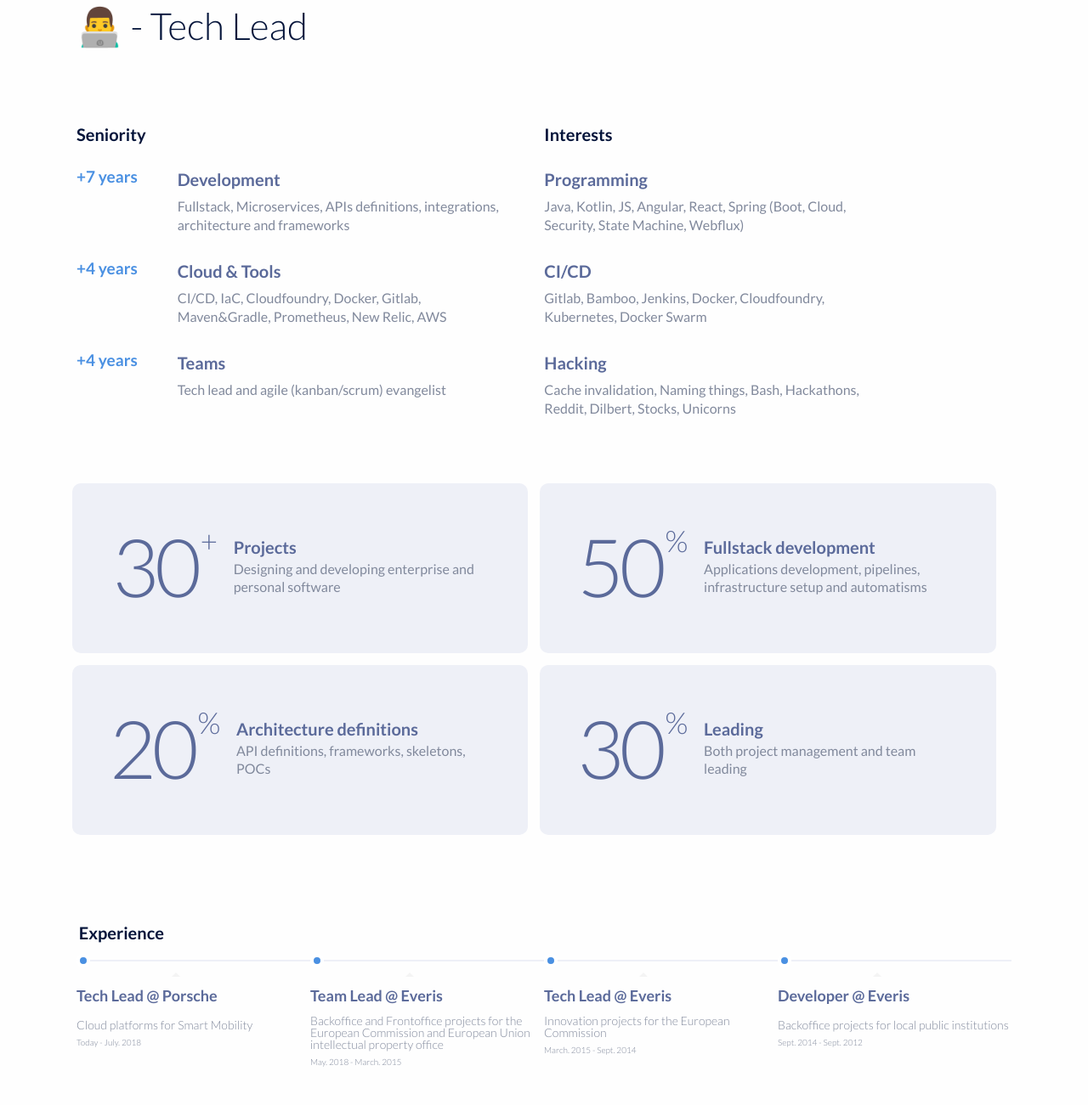
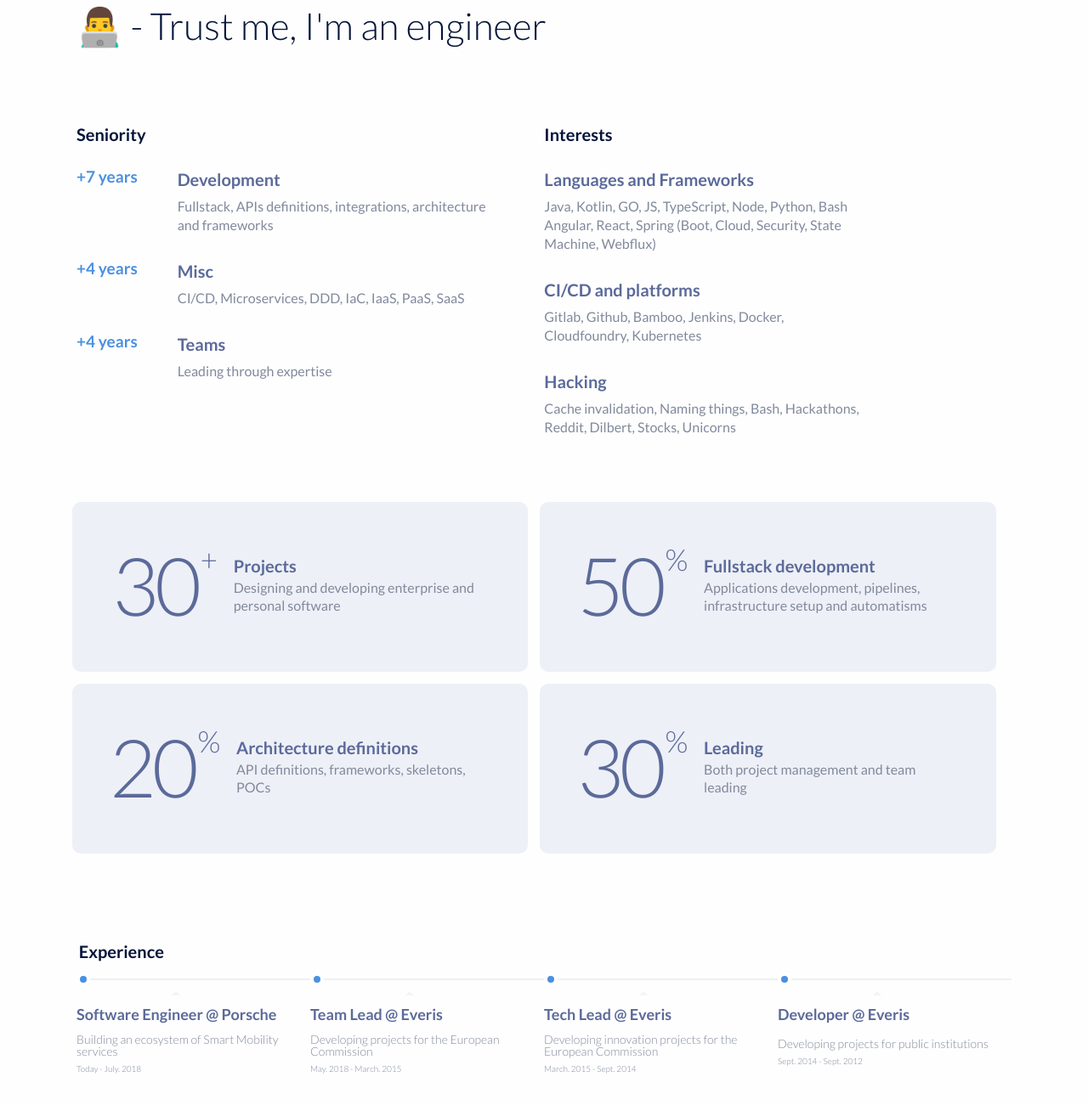
Before and after one commit to agisbert/agisbert.github.io, a plain HTML site: page index.html in a window 1280 px wide. Shown: the part 295-1596 px from the top of the page at 85% size. Drawn offline with Linux system fonts and the light colour scheme.

Commit message:
Changed semantics

```diff
--- a/index.html
+++ b/index.html
@@ -28,7 +28,7 @@
 			<span class="email">alberto.gisbert.88@gmail.com</span>
 			<span class="email">github.com/agisbert</span>
 			<span class="email">linkedin.com/in/gisbeal</span>
-			<h2 class="lead">👨‍💻 - Tech Lead</h2>
+			<h2 class="lead">👨‍💻 - Trust me, I'm an engineer</h2>
 		</div>
 	</div>
 
@@ -41,21 +41,21 @@
 				<span class="exp">+7 years</span>
 				<div>
 					<h3>Development</h3>
-					<span>Fullstack, Microservices, APIs definitions, integrations, architecture and frameworks</span>
+					<span>Fullstack, APIs definitions, integrations, architecture and frameworks</span>
 				</div>
 			</div>
 			<div class="list-card">
 				<span class="exp">+4 years</span>
 				<div>
-					<h3>Cloud & Tools</h3>
-					<span>CI/CD, IaC, Cloudfoundry, Docker, Gitlab, Maven&Gradle, Prometheus, New Relic, AWS</span>
+					<h3>Misc</h3>
+					<span>CI/CD, Microservices, DDD, IaC, IaaS, PaaS, SaaS</span>
 				</div>
 			</div>
 			<div class="list-card">
 				<span class="exp">+4 years</span>
 				<div>
 					<h3>Teams</h3>
-					<span>Tech lead and agile (kanban/scrum) evangelist</span>
+					<span>Leading through expertise</span>
 				</div>
 			</div>
 		</div>
@@ -64,14 +64,14 @@
 
 			<div class="list-card">
 				<div>
-					<h3>Programming</h3>
-					<span>Java, Kotlin, JS, Angular, React, Spring (Boot, Cloud, Security, State Machine, Webflux)</span>
+					<h3>Languages and Frameworks</h3>
+					<span>Java, Kotlin, GO, JS, TypeScript, Node, Python, Bash Angular, React, Spring (Boot, Cloud, Security, State Machine, Webflux)</span>
 				</div>
 			</div>
 			<div class="list-card">
 				<div>
-					<h3>CI/CD</h3>
-					<span>Gitlab, Bamboo, Jenkins, Docker, Cloudfoundry, Kubernetes, Docker Swarm</span>
+					<h3>CI/CD and platforms</h3>
+					<span>Gitlab, Github, Bamboo, Jenkins, Docker, Cloudfoundry, Kubernetes</span>
 				</div>
 			</div>
 			<div class="list-card">
@@ -139,7 +139,7 @@
 
 	</div>
 
-	<!-- Timeeline -->
+	<!-- Timeline -->
 
 	<div class="container">
 		<ol class="timeline">
@@ -147,9 +147,9 @@
 				<p class="line">Experience</p>
 				<span class="point"></span>
 				<p class="description">
-					Tech Lead @ Porsche
+					Software Engineer @ Porsche
 				</p>
-				<span class="desc">Cloud platforms for Smart Mobility</span>
+				<span class="desc">Building an ecosystem of Smart Mobility services</span>
 				<span class="date">Today - July. 2018</span>
 			</li>
 
@@ -158,7 +158,7 @@
 				<p class="description">
 					Team Lead @ Everis
 				</p>
-				<span class="desc">Backoffice and Frontoffice projects for the European Commission and European Union intellectual property office</span>
+				<span class="desc">Developing projects for the European Commission</span>
 				<span class="date">May. 2018 - March. 2015</span>
 			</li>
 			<li>
@@ -166,7 +166,7 @@
 				<p class="description">
 					Tech Lead @ Everis
 				</p>
-				<span class="desc">Innovation projects for the European Commission</span>
+				<span class="desc">Developing innovation projects for the European Commission</span>
 				<span class="date">March. 2015 - Sept. 2014</span>
 			</li>
 			<li>
@@ -174,7 +174,7 @@
 				<p class="description">
 					Developer @ Everis
 				</p>
-				<span class="desc">Backoffice projects for local public institutions</span>
+				<span class="desc">Developing projects for public institutions</span>
 				<span class="date">Sept. 2014 - Sept. 2012</span>
 			</li>
 		</ol>
@@ -184,7 +184,6 @@
 
 	<br><br>
 
-
 </body>
 
 </html>
```
